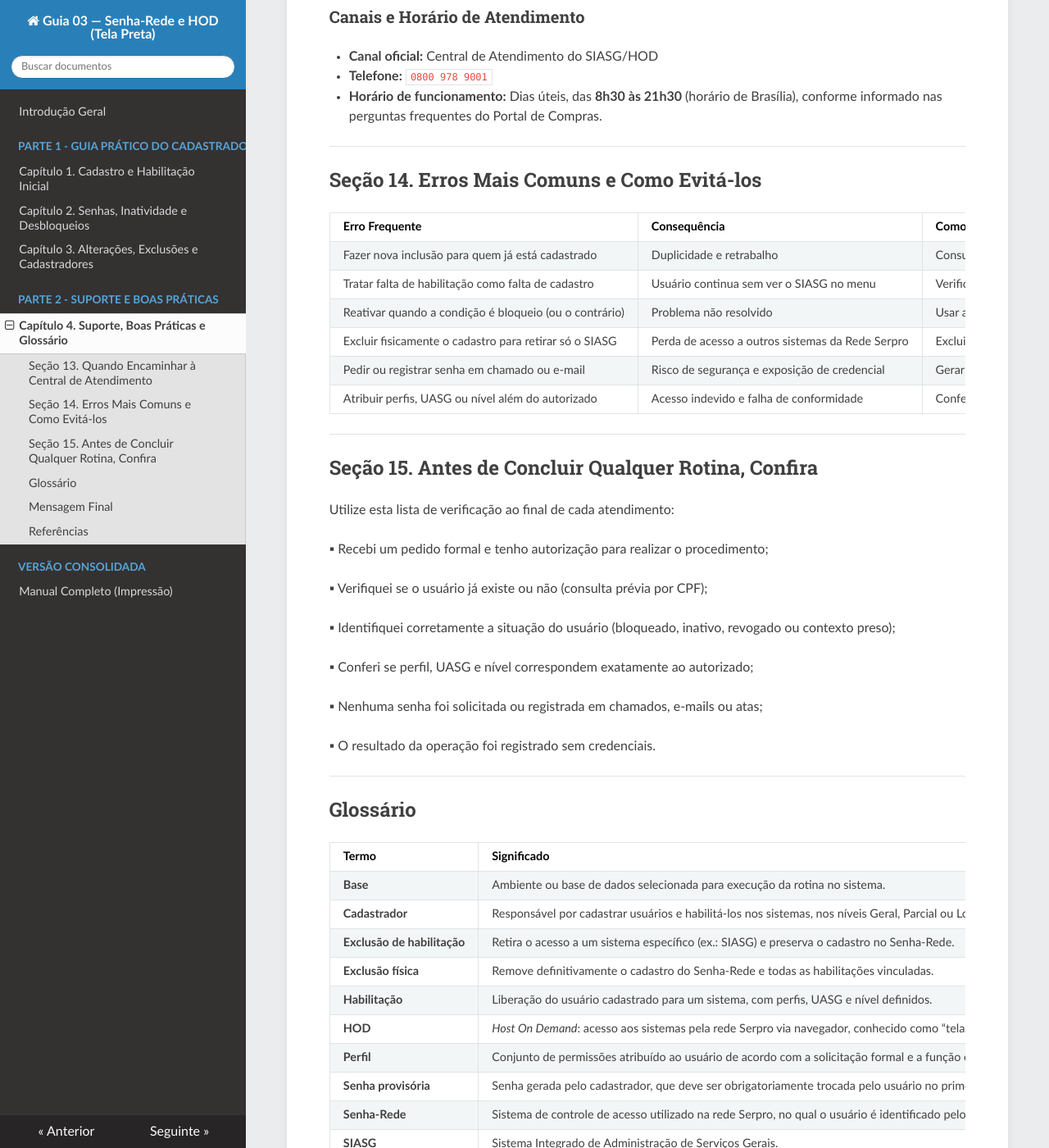
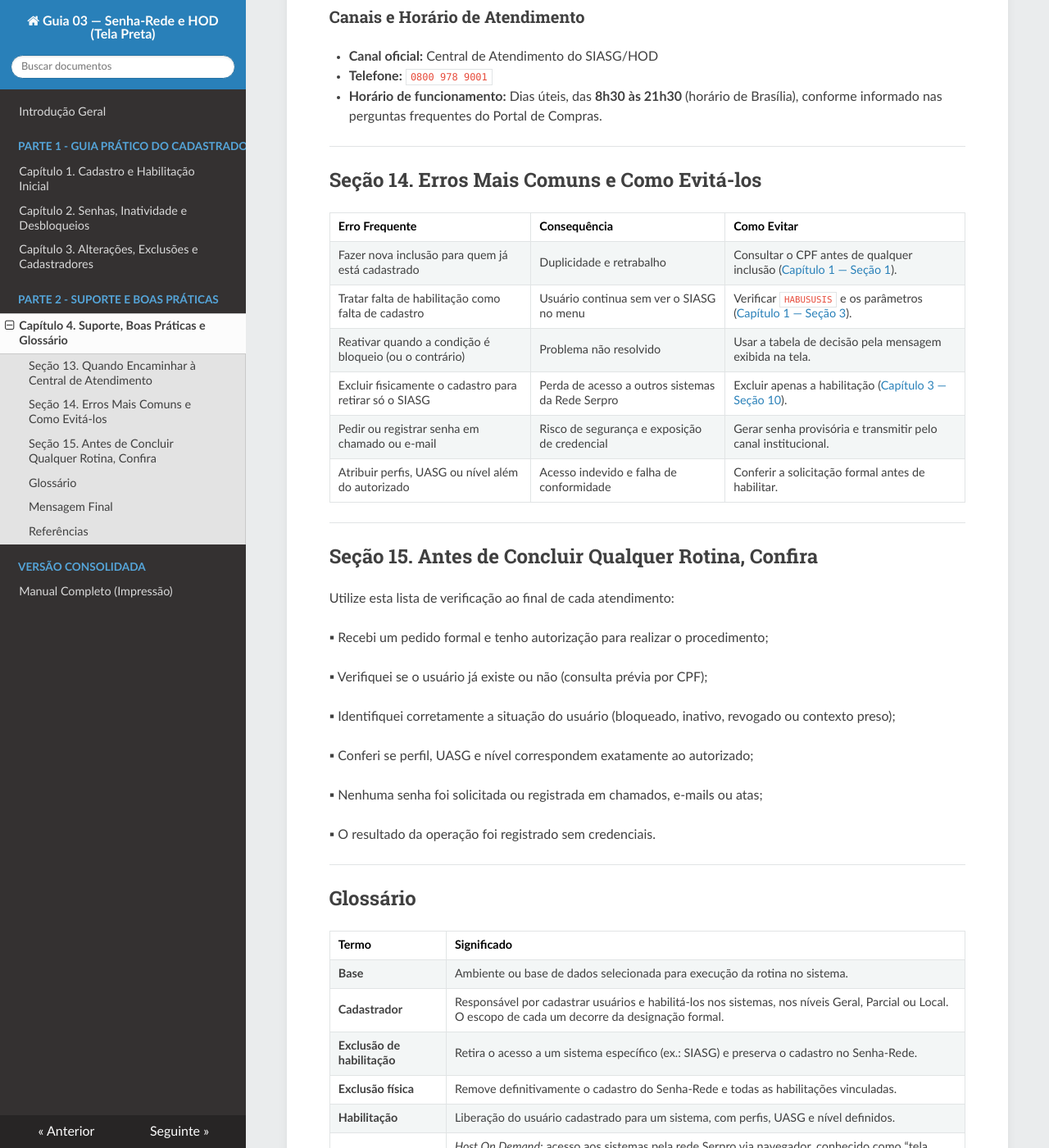
Before and after one commit to siqueiraazevedo2013-cloud/Tutorial-Guia-03-Senha-Rede-HOD, an MkDocs documentation site: the page built from docs/04-suporte-boas-praticas-e-glossario.md, in a window 1280 px wide and 1400 px high, scrolled down 1176 px. Shown: the whole window at 82% size. Built offline with MkDocs 1.6.1, drawn with Linux system fonts in a browser that asks for light colours; nearby versions of some CDN libraries.

Commit message:
Update extra.css

```diff
--- a/docs/css/extra.css
+++ b/docs/css/extra.css
@@ -164,3 +164,39 @@
         margin: 2px 0;
     }
 }
+
+/* =========================================================
+   AJUSTE DE TABELAS — SEM BARRA DE ROLAGEM HORIZONTAL
+   ========================================================= */
+.wy-table-responsive {
+    overflow-x: visible !important;
+    max-width: 100% !important;
+    margin-bottom: 1.5em;
+}
+
+.wy-table-responsive table,
+.wy-nav-content table {
+    width: 100% !important;
+    max-width: 100% !important;
+    table-layout: auto !important;
+    border-collapse: collapse;
+    margin-bottom: 1.5em;
+}
+
+.wy-table-responsive table th,
+.wy-table-responsive table td,
+.wy-nav-content table th,
+.wy-nav-content table td {
+    white-space: normal !important;
+    word-wrap: break-word !important;
+    overflow-wrap: break-word !important;
+    word-break: normal !important;
+    vertical-align: top;
+    padding: 8px 10px !important;
+}
+
+/* Impede que a primeira coluna (Nº) fique larga demais nas tabelas numeradas */
+.wy-nav-content table th:first-child,
+.wy-nav-content table td:first-child {
+    width: auto;
+}
```
